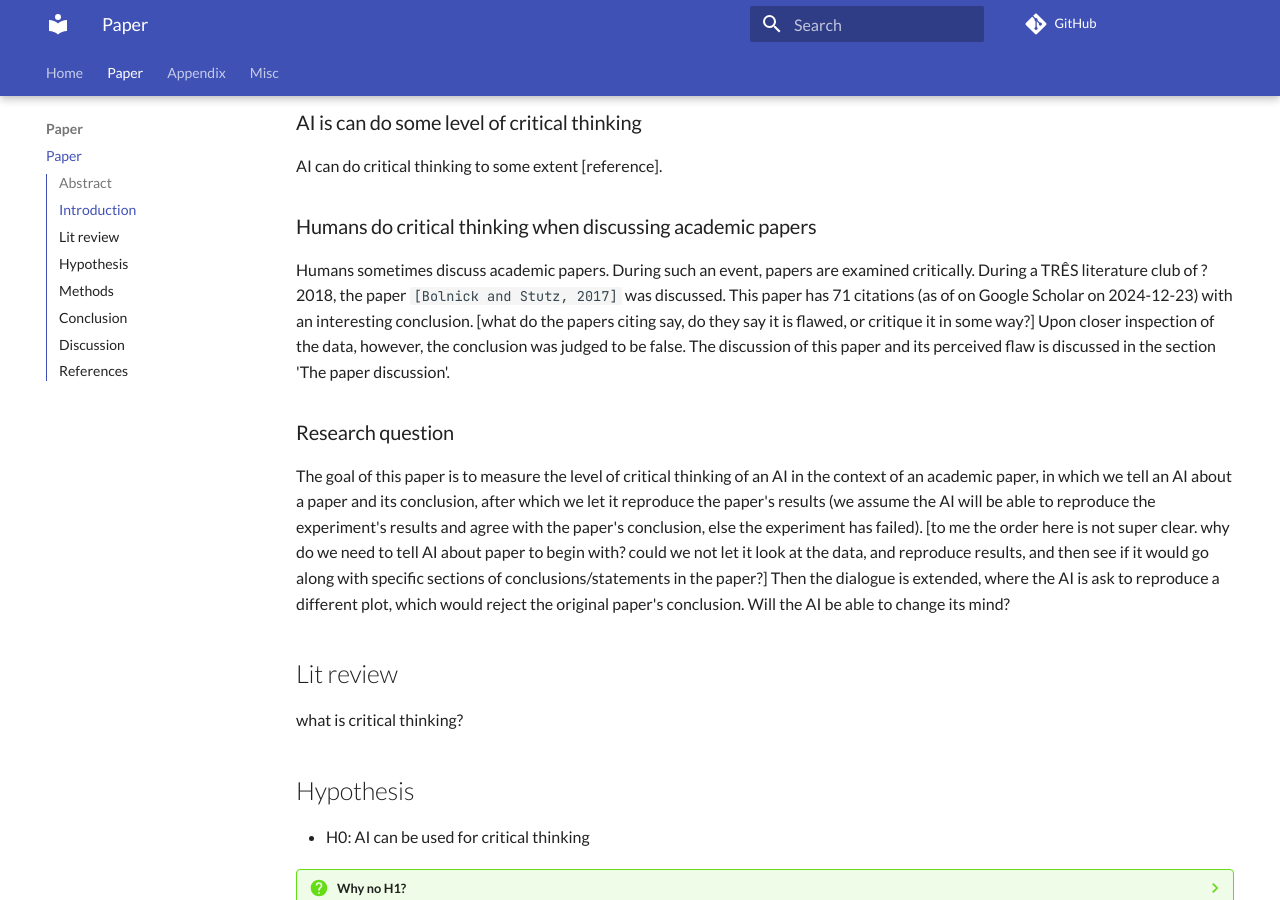
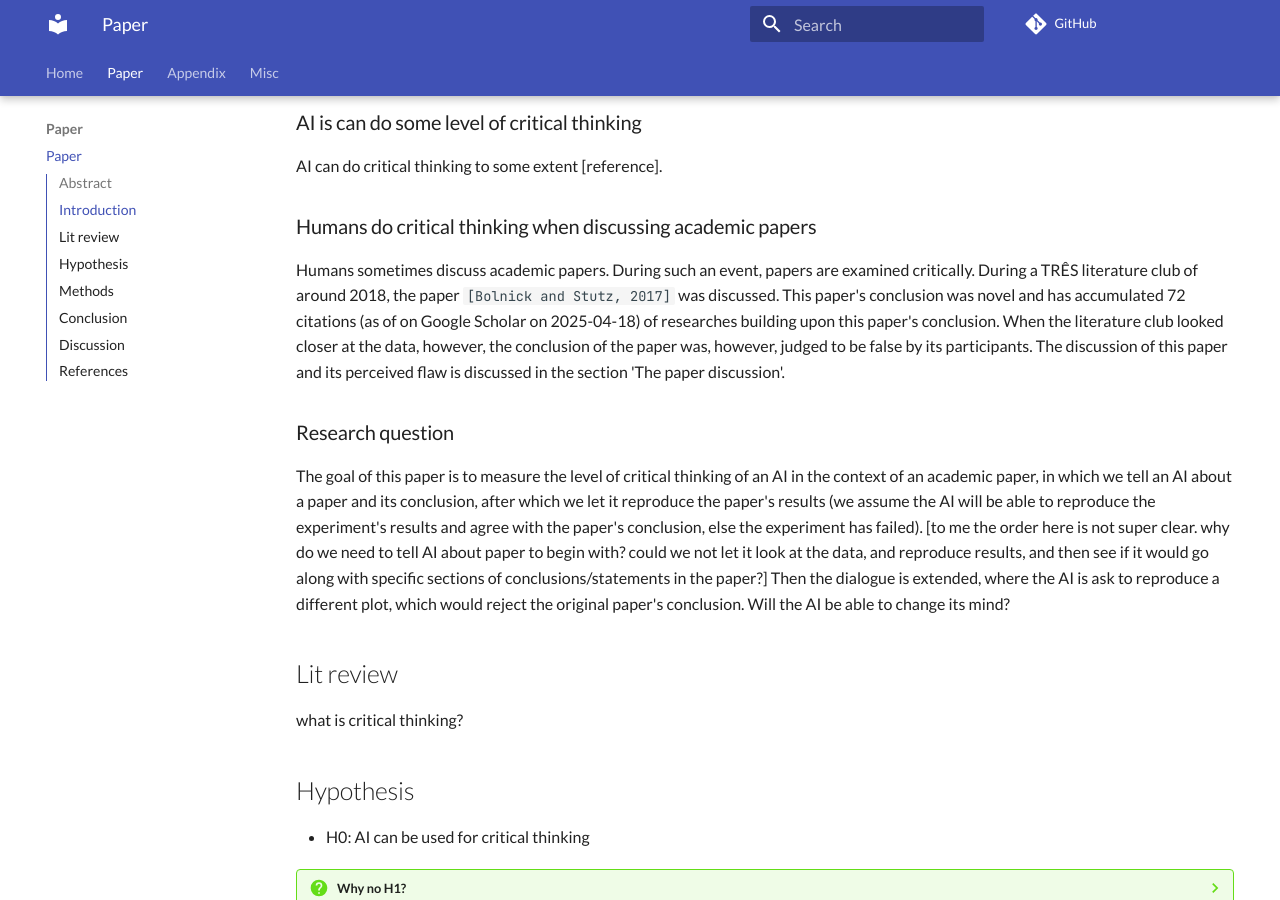
Before and after one commit to richelbilderbeek/paper_critical_ai, an MkDocs documentation site: the page built from docs/paper.md, in a window 1280 px wide and 900 px high, scrolled down 703 px. Built offline with MkDocs 1.6.1 and Material for MkDocs 9.7.7, drawn with Linux system fonts in a browser that asks for light colours; comment, search, counter and statistics services are not loaded.

Commit message:
Process feedback Johanna

```diff
--- a/docs/paper.md
+++ b/docs/paper.md
@@ -35,13 +35,14 @@ AI can do critical thinking to some extent [reference].
 
 Humans sometimes discuss academic papers.
 During such an event, papers are examined critically.
-During a TRÊS literature club of ?2018,
+During a TRÊS literature club of around 2018,
 the paper `[Bolnick and Stutz, 2017]` was discussed.
-This paper has 71 citations (as of on Google Scholar on 2024-12-23)
-with an interesting conclusion. [what do the papers citing say, do they say it
-is flawed, or critique it in some way?] Upon closer inspection of the data,
-however, the conclusion was judged to be
-false.
+This paper's conclusion was novel and has accumulated 72 citations
+(as of on Google Scholar on 2025-04-18) of researches building upon this
+paper's conclusion.
+When the literature club looked closer at the data,
+however, the conclusion of the paper was, however, judged to be
+false by its participants.
 The discussion of this paper and its perceived flaw
 is discussed in the section 'The paper discussion'.
 
```
